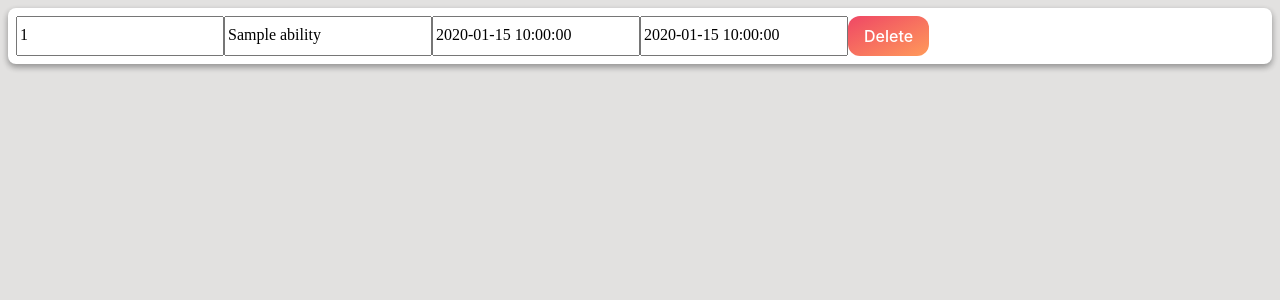
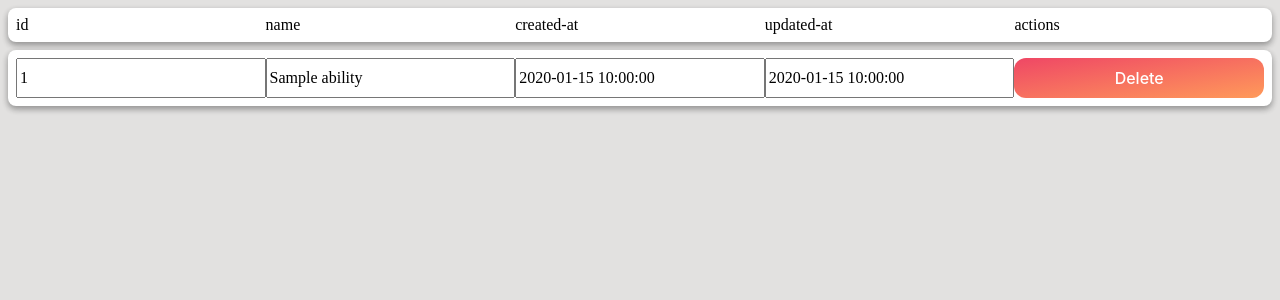
Before and after one commit to Cebry/superheros, a PHP site: page /ability/del/1 in a window 1280 px wide. Shown: the part 80-380 px from the top of the page. Run offline with PHP 8.4, Linux system fonts and the light colour scheme; tables that the repository leaves empty or names only in its code hold one stand-in row (values such as "Sample post").

Commit message:
añadidos nombres crud abilities

```diff
--- a/public/css/styles.css
+++ b/public/css/styles.css
@@ -94,3 +94,15 @@ form {
 input {
     min-width: 1rem;
 }
+
+.grid {
+    display: grid;
+}
+
+.columns-5 {
+    grid-template-columns: repeat(5, 1fr);
+}
+
+.columns-2 {
+    grid-template-columns: repeat(2, 1fr);
+}
--- a/views/ability/delete.php
+++ b/views/ability/delete.php
@@ -16,7 +16,14 @@
         <h1>Delete Ability</h1>
     </header>
     <main>
-        <form action="" method="post" class="card">
+        <div class="card grid columns-5">
+            <span>id</span>
+            <span>name</span>
+            <span>created-at</span>
+            <span>updated-at</span>
+            <span>actions</span>
+        </div>
+        <form action="" method="post" class="card grid columns-5">
             <input type="number" name="id" id="id" value="<?php echo $data['id'] ?>" readonly>
             <input type="text" name="nombre" id="nombre" value="<?php echo $data['name'] ?>" readonly>
             <input type="datetime" name="createdAt" id="createdAt" value="<?php echo $data['created_at'] ?>" readonly>
--- a/views/ability/insert.php
+++ b/views/ability/insert.php
@@ -16,8 +16,12 @@
         <h1>Add Ability</h1>
     </header>
     <main>
+        <div class="card grid columns-2">
+            <span>name</span>
+            <span>actions</span>
+        </div>
         <?php
-        echo '<form action="" method="post">';
+        echo '<form action="" method="post" class="card grid columns-2">';
         echo '<input type="text" name="name" id="name" value="">';
         echo '<button type="submit" name="submit" value="insert">Insert</button>';
         echo '</form>';
```
Also changed, not shown: views/ability/edit.php (+8 -1 lines), views/ability/list.php (+10 -1 lines).
